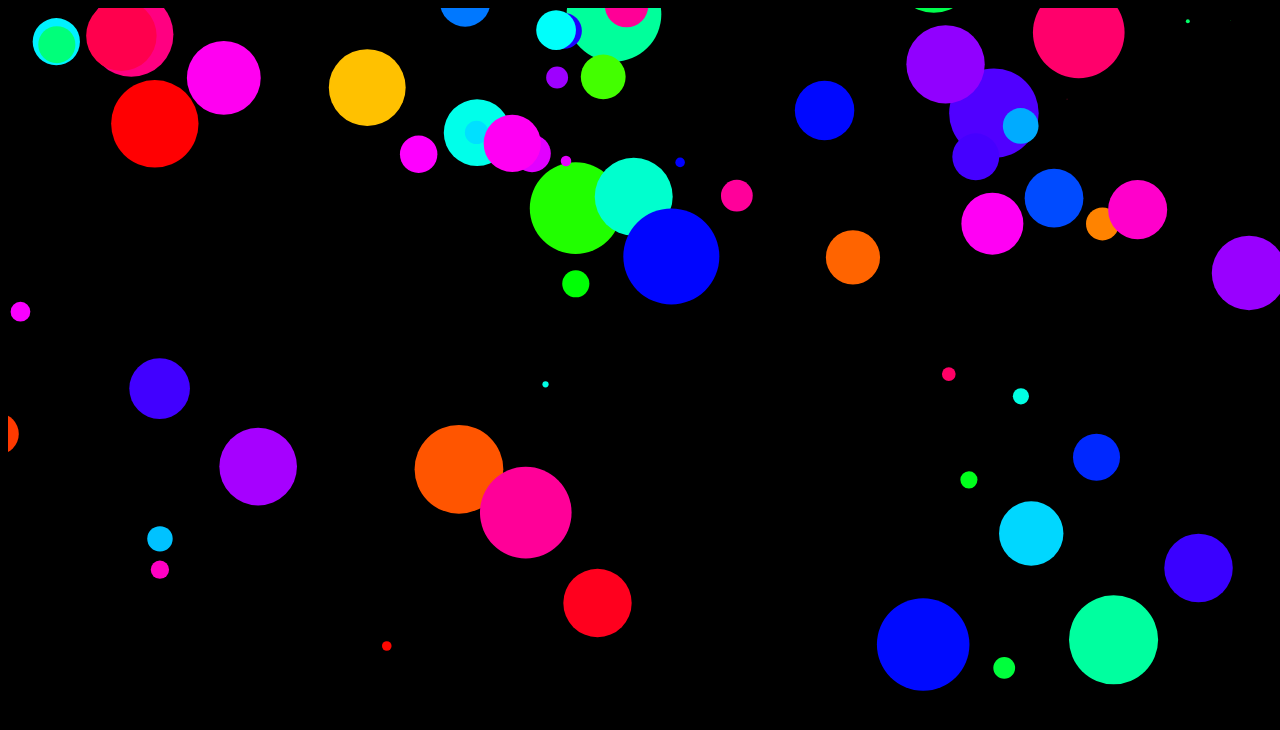
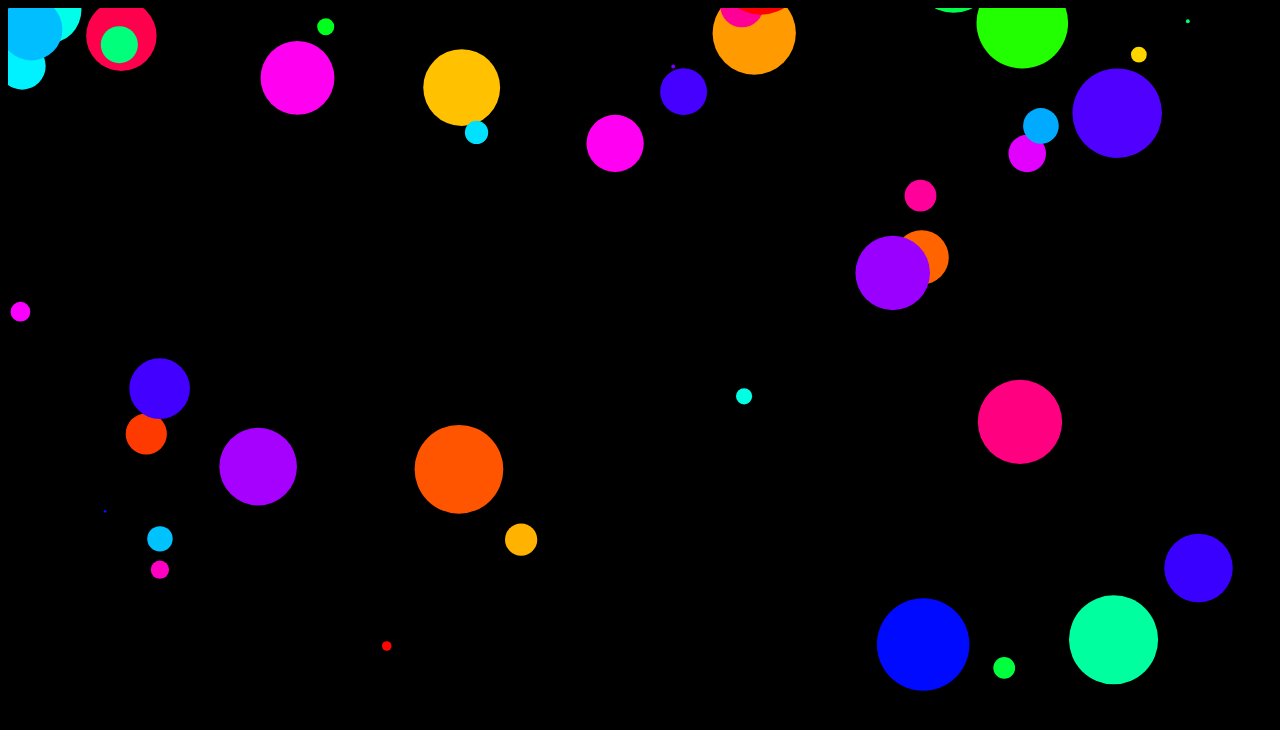
Before and after one commit to Matthew2107/Matthew2107.github.io, a plain HTML site: page circularity copy 3.html in a window 1280 px wide. Shown: the top 730 px of the page. Drawn offline with Linux system fonts and the light colour scheme.

Commit message:
change my website

```diff
--- a/circularity copy 3.html
+++ b/circularity copy 3.html
@@ -40,7 +40,7 @@
     var ctx = canvas.getContext("2d")
     restart()
     function restart() {
-        for (var i = 0; i < 100; i++) {
+        for (var i = 0; i < 75; i++) {
 
             x.push(Math.random() * 1400)
             y.push(Math.random() * 300 - 300)
@@ -85,7 +85,7 @@
     function move() {
 
         ctx.clearRect(0, 0, 1900, 1000)
-        for (var i = 0; i < 100; i++) {
+        for (var i = 0; i < 75; i++) {
             var a = x[i] - mousex
             var b = y[i] - mousey
             var distance = Math.sqrt(a * a + b * b);
```
